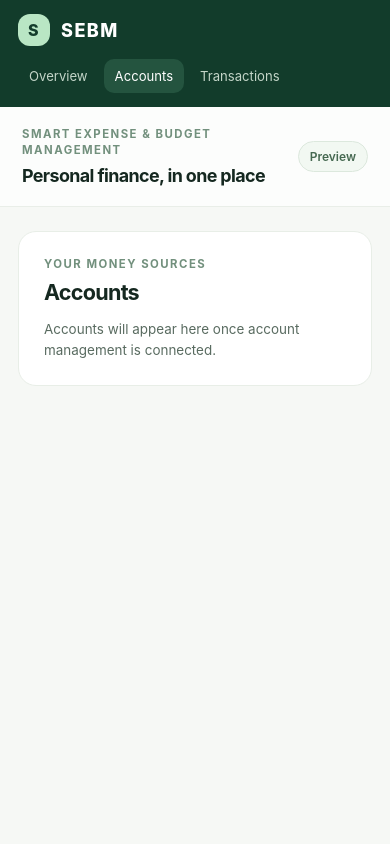
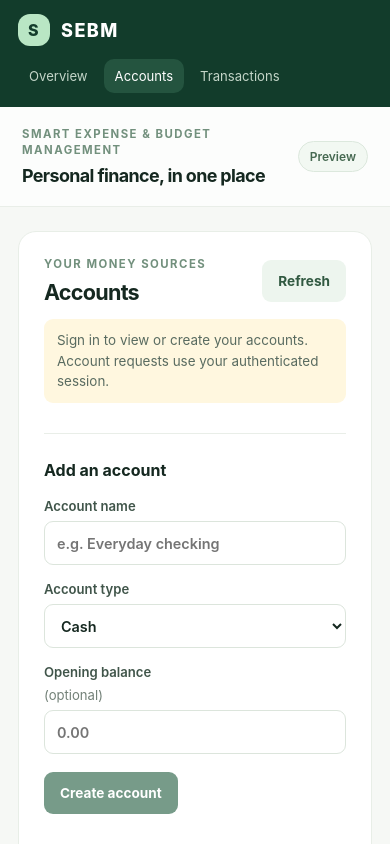
Before and after one commit to SuryaRNaik/smart-expense-budget-app, a React (Vite) app in the folder frontend/: page /accounts in a window 390 px wide. Shown: the top 844 px of the page. Built offline with nearby package versions, Linux system fonts and the light colour scheme; no server answers.

Commit message:
feat(accounts): implement S1-03 account management

```diff
--- a/frontend/src/auth/AuthContext.jsx
+++ b/frontend/src/auth/AuthContext.jsx
@@ -4,14 +4,17 @@ const AuthContext = createContext(null);
 
 export function AuthProvider({ children }) {
   const [user, setUser] = useState(null);
+  const [accessToken, setAccessToken] = useState(null);
   const value = useMemo(
     () => ({
       user,
+      accessToken,
       isAuthenticated: user !== null,
       setUser,
+      setAccessToken,
       clearUser: () => setUser(null),
     }),
-    [user],
+    [accessToken, user],
   );
 
   return <AuthContext.Provider value={value}>{children}</AuthContext.Provider>;
--- a/frontend/src/features/accounts/AccountsPage.jsx
+++ b/frontend/src/features/accounts/AccountsPage.jsx
@@ -1,9 +1,171 @@
+import { useCallback, useEffect, useState } from 'react';
+import { api } from '../../api/client';
+import { useAuth } from '../../auth/AuthContext';
+
 export function AccountsPage() {
+  const { accessToken } = useAuth();
+  const [accounts, setAccounts] = useState([]);
+  const [accountType, setAccountType] = useState('cash');
+  const [accountName, setAccountName] = useState('');
+  const [openingBalance, setOpeningBalance] = useState('');
+  const [loading, setLoading] = useState(false);
+  const [submitting, setSubmitting] = useState(false);
+  const [error, setError] = useState('');
+  const [notice, setNotice] = useState('');
+
+  const loadAccounts = useCallback(async () => {
+    if (!accessToken) {
+      setAccounts([]);
+      return;
+    }
+
+    setLoading(true);
+    setError('');
+    try {
+      const response = await api.get('/accounts', {
+        headers: { Authorization: `Bearer ${accessToken}` },
+      });
+      setAccounts(response.accounts);
+    } catch (requestError) {
+      setError(requestError.message);
+    } finally {
+      setLoading(false);
+    }
+  }, [accessToken]);
+
+  useEffect(() => {
+    loadAccounts();
+  }, [loadAccounts]);
+
+  const handleSubmit = async (event) => {
+    event.preventDefault();
+    if (!accessToken) {
+      setError('Sign in before creating an account.');
+      return;
+    }
+
+    setSubmitting(true);
+    setError('');
+    setNotice('');
+    try {
+      const payload = { accountType, accountName };
+      if (openingBalance !== '') payload.openingBalance = Number(openingBalance);
+
+      const response = await api.post('/accounts', payload, {
+        headers: { Authorization: `Bearer ${accessToken}` },
+      });
+      setAccounts((currentAccounts) => [response.account, ...currentAccounts]);
+      setAccountName('');
+      setOpeningBalance('');
+      setNotice('Account created.');
+    } catch (requestError) {
+      setError(requestError.message);
+    } finally {
+      setSubmitting(false);
+    }
+  };
+
   return (
-    <section className="content-panel" aria-labelledby="accounts-title">
-      <p className="eyebrow">Your money sources</p>
-      <h2 id="accounts-title">Accounts</h2>
-      <p>Accounts will appear here once account management is connected.</p>
-    </section>
+    <div className="accounts-page">
+      <section className="content-panel" aria-labelledby="accounts-title">
+        <div className="accounts-heading">
+          <div>
+            <p className="eyebrow">Your money sources</p>
+            <h2 id="accounts-title">Accounts</h2>
+          </div>
+          <button className="secondary-button" type="button" onClick={loadAccounts} disabled={loading}>
+            {loading ? 'Refreshing…' : 'Refresh'}
+          </button>
+        </div>
+
+        {!accessToken && (
+          <p className="inline-message" role="status">
+            Sign in to view or create your accounts. Account requests use your authenticated session.
+          </p>
+        )}
+        {error && <p className="form-message error-message" role="alert">{error}</p>}
+        {notice && <p className="form-message success-message" role="status">{notice}</p>}
+
+        <form className="account-form" onSubmit={handleSubmit}>
+          <h3>Add an account</h3>
+          <div className="account-form-grid">
+            <label>
+              Account name
+              <input
+                autoComplete="organization"
+                maxLength={100}
+                name="accountName"
+                onChange={(event) => setAccountName(event.target.value)}
+                placeholder="e.g. Everyday checking"
+                required
+                value={accountName}
+              />
+            </label>
+            <label>
+              Account type
+              <select
+                name="accountType"
+                onChange={(event) => setAccountType(event.target.value)}
+                value={accountType}
+              >
+                <option value="cash">Cash</option>
+                <option value="bank">Bank</option>
+                <option value="digital wallet">Digital wallet</option>
+              </select>
+            </label>
+            <label>
+              Opening balance <span className="field-note">(optional)</span>
+              <input
+                inputMode="decimal"
+                min="0"
+                name="openingBalance"
+                onChange={(event) => setOpeningBalance(event.target.value)}
+                placeholder="0.00"
+                step="0.01"
+                type="number"
+                value={openingBalance}
+              />
+            </label>
+          </div>
+          <button className="primary-button" type="submit" disabled={submitting || !accessToken}>
+            {submitting ? 'Creating…' : 'Create account'}
+          </button>
+        </form>
+
+        <div className="account-list" aria-live="polite">
+          <div className="account-list-heading">
+            <h3>Your accounts</h3>
+            <span>{accounts.length} {accounts.length === 1 ? 'account' : 'accounts'}</span>
+          </div>
+          {loading ? (
+            <p className="empty-state">Loading accounts…</p>
+          ) : accounts.length === 0 ? (
+            <p className="empty-state">
+              {accessToken ? 'No accounts yet. Create one above to get started.' : 'Your accounts will appear here after you sign in.'}
+            </p>
+          ) : (
+            <ul className="account-list-items">
+              {accounts.map((account) => (
+                <li className="account-list-item" key={account.accountId}>
+                  <span className="account-avatar" aria-hidden="true">
+                    {account.accountName.slice(0, 1).toUpperCase()}
+                  </span>
+                  <span className="account-details">
+                    <strong>{account.accountName}</strong>
+                    <span>{account.accountType}</span>
+                  </span>
+                  <strong className="account-balance">
+                    ₹{Number(account.balance).toLocaleString('en-IN', {
+                      minimumFractionDigits: 2,
+                      maximumFractionDigits: 2,
+                    })}
+                  </strong>
+                </li>
+              ))}
+            </ul>
+          )}
+        </div>
+      </section>
+    </div>
   );
 }
--- a/frontend/src/styles.css
+++ b/frontend/src/styles.css
@@ -311,6 +311,197 @@ a:focus-visible {
   margin: 14px 0 0;
 }
 
+.accounts-page {
+  max-width: 920px;
+}
+
+.accounts-heading,
+.account-list-heading {
+  display: flex;
+  align-items: center;
+  justify-content: space-between;
+  gap: 16px;
+}
+
+.account-form {
+  margin-top: 30px;
+  padding-top: 26px;
+  border-top: 1px solid #e9eee8;
+}
+
+.account-form h3,
+.account-list-heading h3 {
+  margin: 0;
+  font-size: 1rem;
+}
+
+.account-form-grid {
+  display: grid;
+  grid-template-columns: repeat(2, minmax(0, 1fr));
+  gap: 16px;
+  margin-top: 18px;
+}
+
+.account-form label {
+  display: grid;
+  gap: 7px;
+  color: #40554a;
+  font-size: 0.82rem;
+  font-weight: 600;
+}
+
+.account-form input,
+.account-form select {
+  width: 100%;
+  min-height: 44px;
+  padding: 10px 12px;
+  border: 1px solid #dce5dc;
+  border-radius: 9px;
+  color: #152820;
+  background: #fff;
+  font: inherit;
+  font-size: 0.9rem;
+}
+
+.account-form input:focus,
+.account-form select:focus {
+  border-color: #5c9b70;
+  outline: 3px solid rgba(92, 155, 112, 0.16);
+}
+
+.field-note {
+  color: #738178;
+  font-weight: 400;
+}
+
+.primary-button,
+.secondary-button {
+  min-height: 42px;
+  padding: 10px 16px;
+  border: 0;
+  border-radius: 9px;
+  font: inherit;
+  font-size: 0.85rem;
+  font-weight: 700;
+  cursor: pointer;
+}
+
+.primary-button {
+  margin-top: 18px;
+  color: #fff;
+  background: #1d5a3c;
+}
+
+.primary-button:hover:not(:disabled) {
+  background: #15482f;
+}
+
+.secondary-button {
+  color: #315941;
+  background: #edf5ee;
+}
+
+.primary-button:disabled,
+.secondary-button:disabled {
+  cursor: not-allowed;
+  opacity: 0.6;
+}
+
+.form-message,
+.inline-message {
+  padding: 11px 13px;
+  border-radius: 9px;
+  font-size: 0.85rem;
+  line-height: 1.5;
+}
+
+.inline-message {
+  color: #6b551c;
+  background: #fff7df;
+}
+
+.form-message.error-message {
+  color: #8d2929;
+  background: #fff0ef;
+}
+
+.form-message.success-message {
+  color: #245b39;
+  background: #edf8ef;
+}
+
+.account-list {
+  margin-top: 32px;
+  padding-top: 26px;
+  border-top: 1px solid #e9eee8;
+}
+
+.account-list-heading > span {
+  color: #738178;
+  font-size: 0.8rem;
+}
+
+.empty-state {
+  padding: 18px;
+  border-radius: 10px;
+  color: #65766b;
+  background: #f7f9f6;
+  font-size: 0.86rem;
+}
+
+.account-list-items {
+  display: grid;
+  gap: 10px;
+  margin: 16px 0 0;
+  padding: 0;
+  list-style: none;
+}
+
+.account-list-item {
+  display: flex;
+  align-items: center;
+  gap: 13px;
+  padding: 14px;
+  border: 1px solid #e8eee7;
+  border-radius: 12px;
+  background: #fff;
+}
+
+.account-avatar {
+  display: grid;
+  flex: 0 0 auto;
+  place-items: center;
+  width: 40px;
+  height: 40px;
+  border-radius: 12px;
+  color: #28583c;
+  background: #e5f4e8;
+  font-weight: 700;
+}
+
+.account-details {
+  display: grid;
+  gap: 3px;
+  min-width: 0;
+}
+
+.account-details strong {
+  overflow: hidden;
+  text-overflow: ellipsis;
+  white-space: nowrap;
+}
+
+.account-details span {
+  color: #738178;
+  font-size: 0.8rem;
+  text-transform: capitalize;
+}
+
+.account-balance {
+  margin-left: auto;
+  white-space: nowrap;
+}
+
 .text-link {
   display: inline-block;
   margin-top: 20px;
@@ -397,6 +588,19 @@ a:focus-visible {
   .module-grid {
     grid-template-columns: 1fr;
   }
+
+  .account-form-grid {
+    grid-template-columns: 1fr;
+  }
+
+  .account-list-item {
+    gap: 10px;
+    padding: 11px;
+  }
+
+  .account-balance {
+    font-size: 0.88rem;
+  }
 }
 
 @media (prefers-reduced-motion: reduce) {
```
